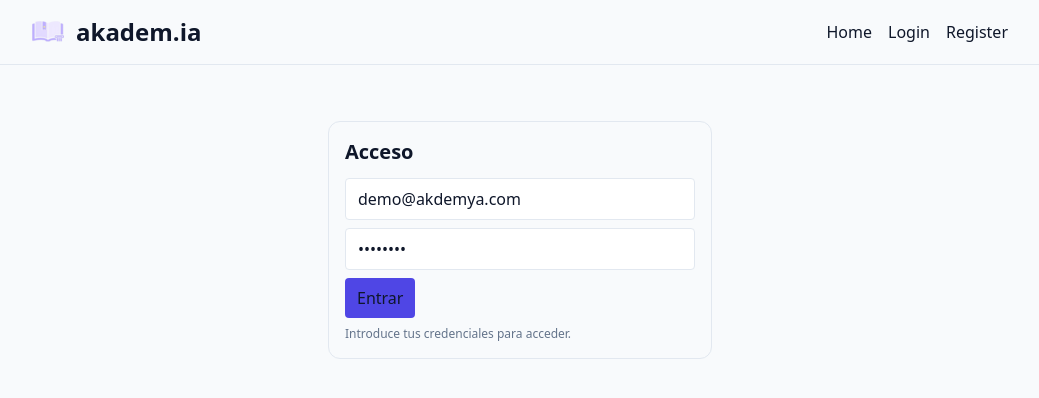
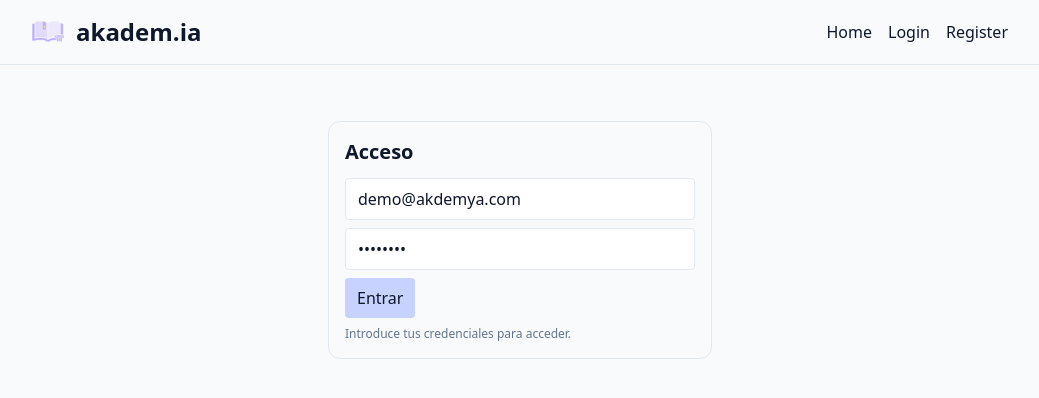
Before and after one commit to guilu/akadem.ia, a React (Vite) app in the folder frontend/: page /login in a window 1280 px wide. Shown: the top 398 px of the page, without its empty margins (120-1159 px from the left). Built offline with nearby package versions, Linux system fonts and the light colour scheme; no server answers.

Commit message:
✨ feat (frontend) : botones pastel tema claro

```diff
--- a/frontend/src/index.css
+++ b/frontend/src/index.css
@@ -54,3 +54,18 @@ html.theme-light .text-slate-400 {
 html.theme-light .bg-cyan-950\/40 {
   background-color: rgba(14, 116, 144, 0.08) !important;
 }
+
+html.theme-light .bg-cyan-600 {
+  background-color: #7dd3fc !important;
+  color: #0f172a !important;
+}
+
+html.theme-light .bg-indigo-600 {
+  background-color: #c7d2fe !important;
+  color: #0f172a !important;
+}
+
+html.theme-light .bg-amber-500 {
+  background-color: #fde68a !important;
+  color: #0f172a !important;
+}
```
